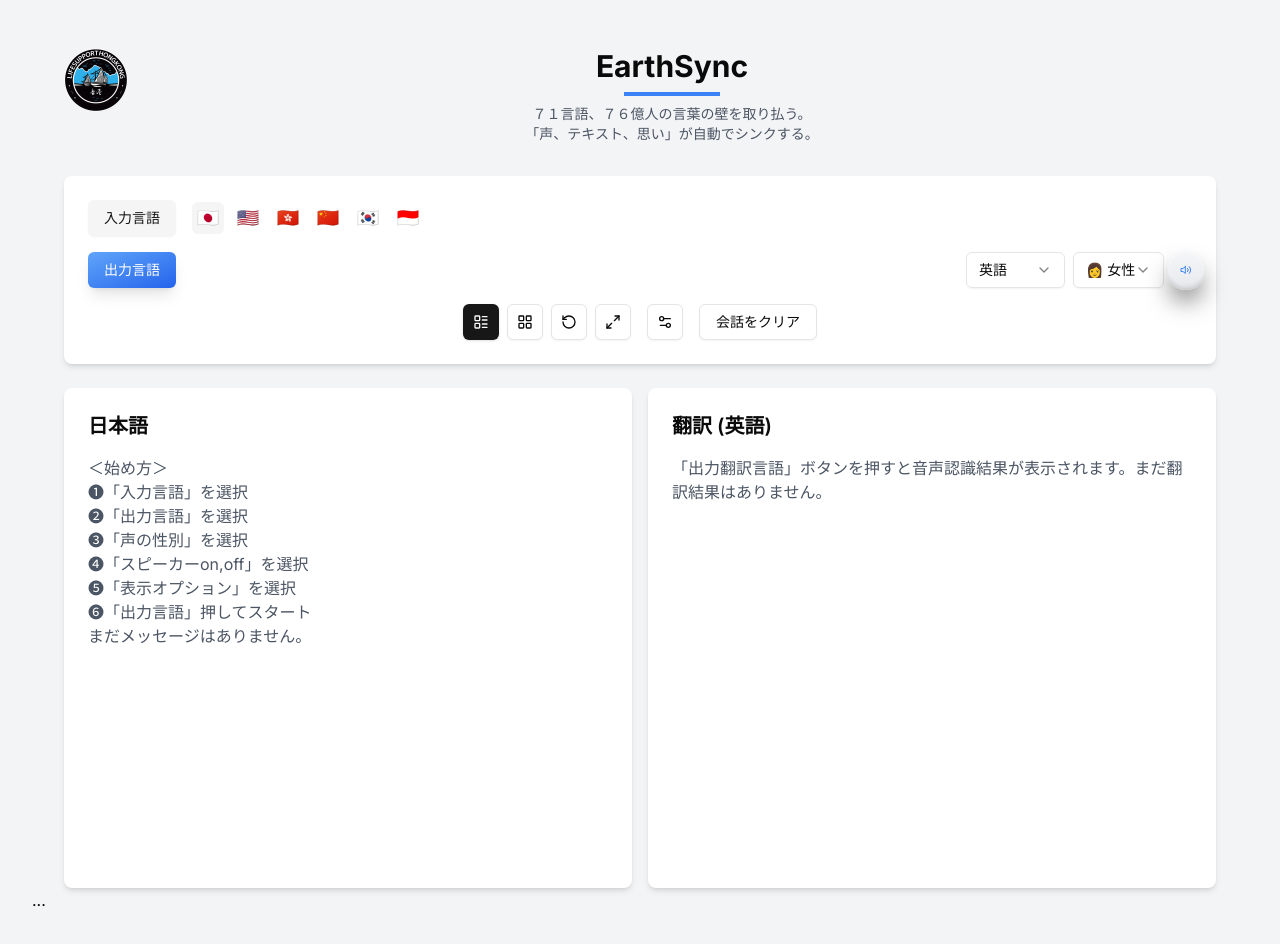
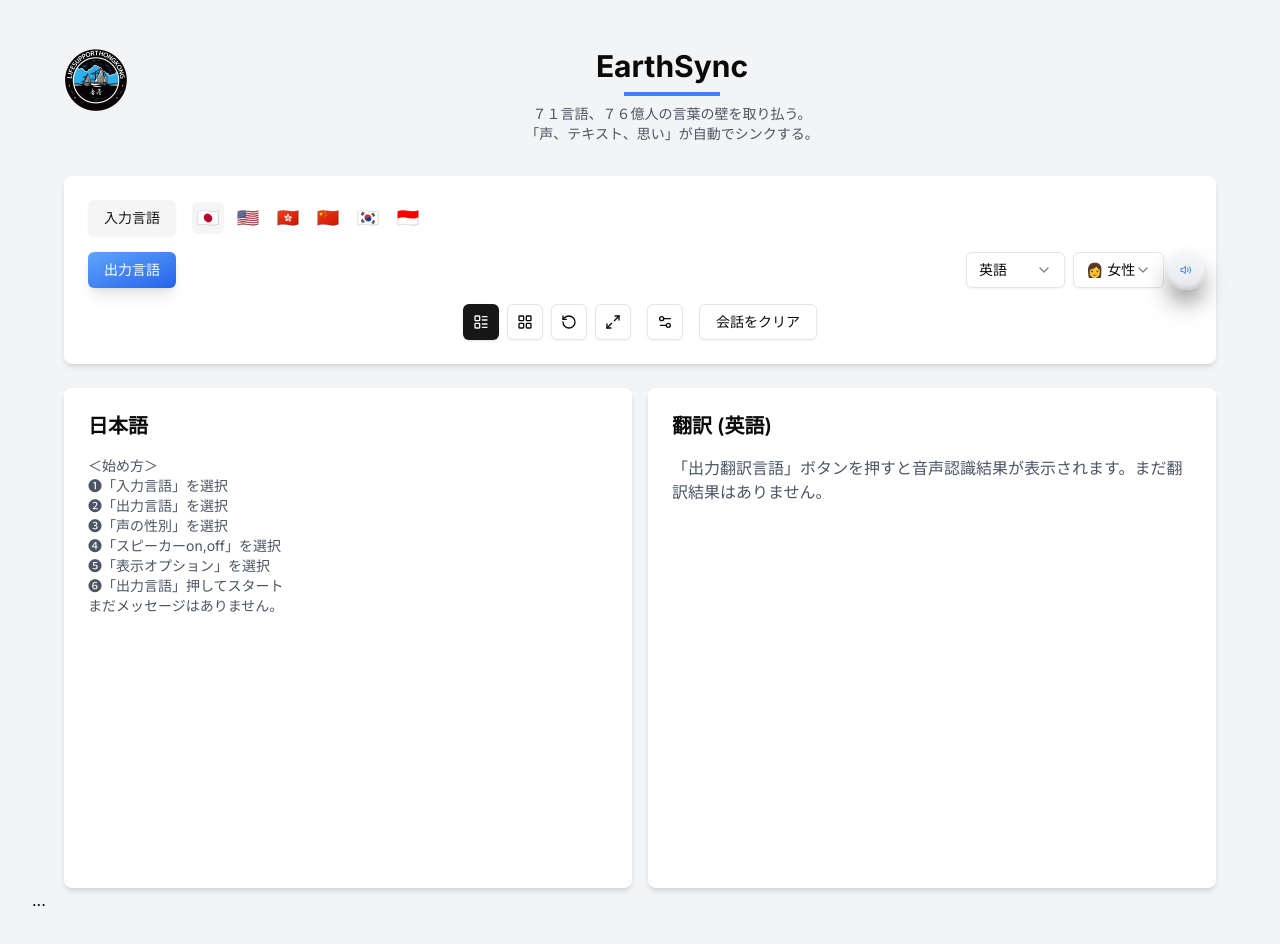
Before and after one commit to cantoneseslang/simultaneous-interpretation-system, a Next.js app: page / in a window 1280 px wide. Shown: the top 944 px of the page. Built offline with nearby package versions, Linux system fonts and the light colour scheme.

Commit message:
Update code with new changes

```diff
--- a/app/page.tsx
+++ b/app/page.tsx
@@ -589,7 +589,7 @@
                   </div>
                 ))}
                 {transcriptMessages.length === 0 && (
-  <div className="text-gray-600">
+  <div className="text-gray-600 text-sm">
     <p>＜始め方＞<br />
       ❶「入力言語」を選択<br />
       ❷「出力言語」を選択<br />
```
